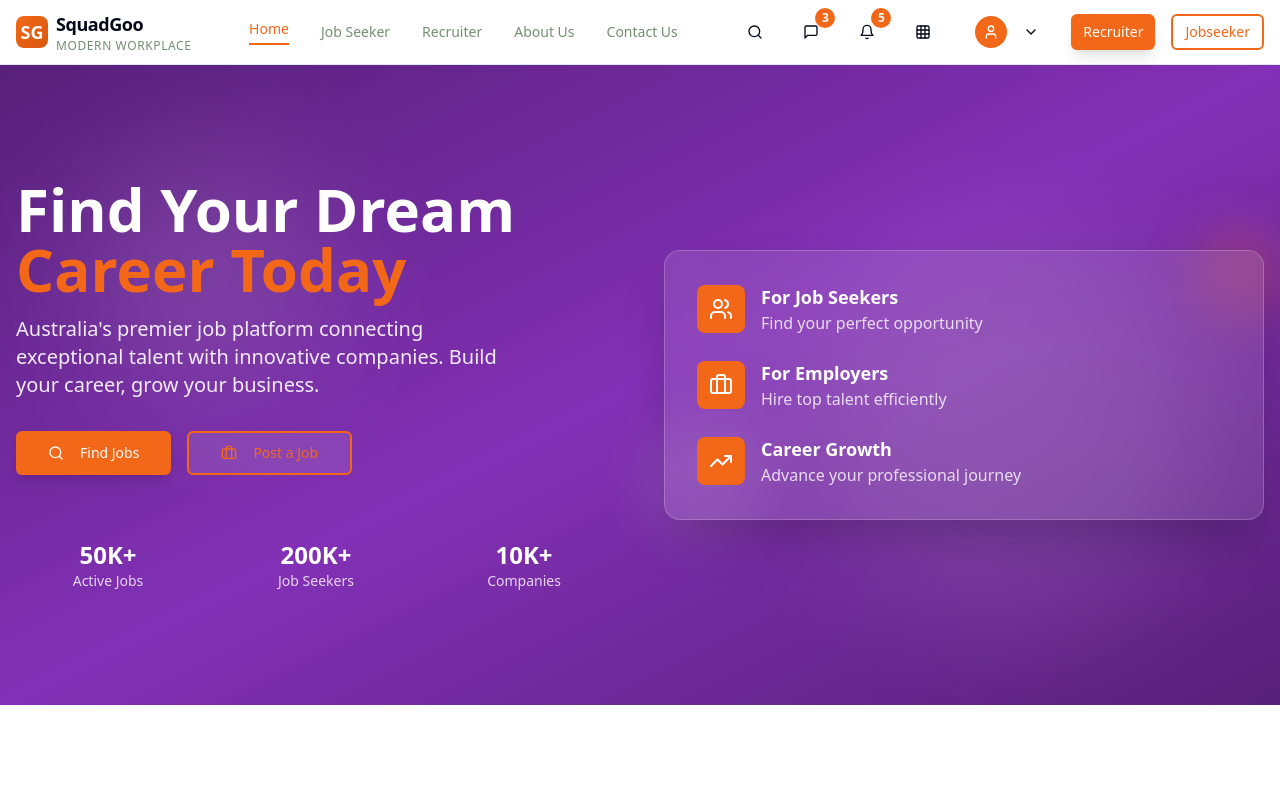
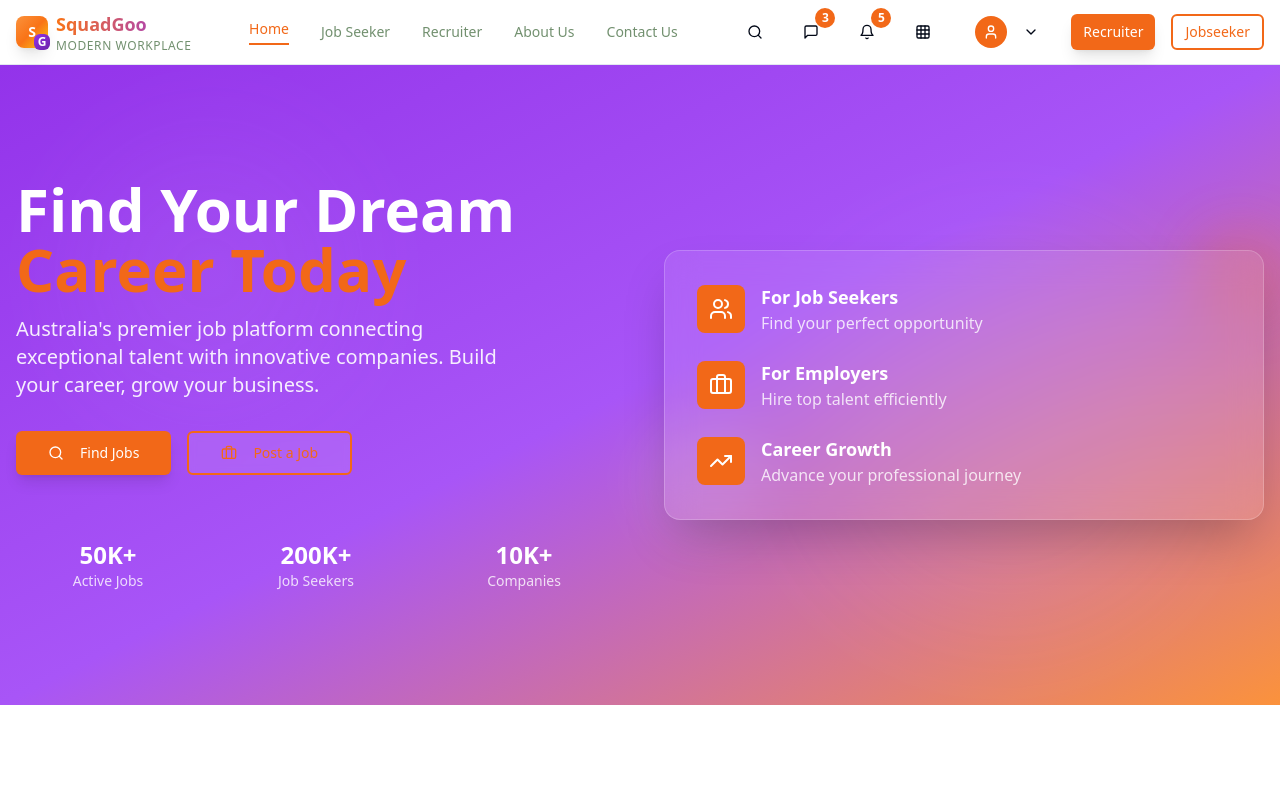
Before and after one commit to usman-ali27/squad-goo, a React (Vite) app: page / in a window 1280 px wide. Shown: the top 789 px of the page. Built offline with nearby package versions, Linux system fonts and the light colour scheme; the HTML template or start-up script is replaced by a standard one.

Commit message:
Add new images

```diff
--- a/src/components/home/HeroSection.tsx
+++ b/src/components/home/HeroSection.tsx
@@ -3,11 +3,12 @@ import { Search, Briefcase, Users, TrendingUp } from "lucide-react";
 
 const HeroSection = () => {
   return (
-    <section className="relative bg-gradient-to-br from-primary via-primary-light to-primary min-h-[80vh] flex items-center overflow-hidden">
-      {/* Background Pattern */}
-      <div className="absolute inset-0 opacity-10">
+    <section className="relative bg-gradient-to-br from-purple-600 via-purple-500 to-orange-400 min-h-[80vh] flex items-center overflow-hidden">
+      {/* Background Pattern with workspace elements */}
+      <div className="absolute inset-0 opacity-5">
         <div className="absolute top-20 left-20 w-64 h-64 bg-white rounded-full blur-3xl"></div>
         <div className="absolute bottom-20 right-20 w-96 h-96 bg-white rounded-full blur-3xl"></div>
+        <div className="absolute inset-0 bg-gradient-to-r from-transparent via-white/5 to-transparent"></div>
       </div>
 
       <div className="container mx-auto px-4 relative z-10">
--- a/src/components/layout/Header.tsx
+++ b/src/components/layout/Header.tsx
@@ -31,11 +31,18 @@ const Header = () => {
         <div className="flex h-16 items-center justify-between">
           {/* Logo */}
           <Link to="/" className="flex items-center space-x-2">
-            <div className="flex h-8 w-8 items-center justify-center rounded-lg bg-gradient-to-br from-accent to-accent-hover">
-              <span className="text-lg font-bold text-white">SG</span>
+            <div className="relative">
+              <div className="w-8 h-8 bg-gradient-to-br from-orange-400 via-orange-500 to-yellow-400 rounded-lg flex items-center justify-center shadow-lg">
+                <span className="text-sm font-bold text-white">S</span>
+              </div>
+              <div className="absolute -right-0.5 -bottom-0.5 w-4 h-4 bg-gradient-to-br from-purple-600 to-purple-800 rounded-md flex items-center justify-center">
+                <span className="text-xs font-bold text-white">G</span>
+              </div>
             </div>
             <div className="flex flex-col">
-              <span className="text-lg font-bold tracking-tight">SquadGoo</span>
+              <span className="text-lg font-bold bg-gradient-to-r from-orange-500 to-purple-600 bg-clip-text text-transparent">
+                SquadGoo
+              </span>
               <span className="text-xs text-muted-foreground uppercase tracking-wider">Modern Workplace</span>
             </div>
           </Link>
--- a/src/pages/Auth/Login.tsx
+++ b/src/pages/Auth/Login.tsx
@@ -54,12 +54,19 @@ const Login = () => {
           <CardHeader className="text-center pb-8">
             {/* Logo */}
             <div className="flex justify-center mb-6">
-              <div className="flex items-center space-x-2">
-                <div className="flex h-12 w-12 items-center justify-center rounded-xl bg-gradient-to-br from-accent to-accent-hover">
-                  <span className="text-xl font-bold text-white">SG</span>
+              <div className="flex items-center space-x-3">
+                <div className="relative">
+                  <div className="w-12 h-12 bg-gradient-to-br from-orange-400 via-orange-500 to-yellow-400 rounded-xl flex items-center justify-center shadow-lg">
+                    <span className="text-xl font-bold text-white">S</span>
+                  </div>
+                  <div className="absolute -right-1 -bottom-1 w-6 h-6 bg-gradient-to-br from-purple-600 to-purple-800 rounded-lg flex items-center justify-center">
+                    <span className="text-sm font-bold text-white">G</span>
+                  </div>
                 </div>
                 <div className="flex flex-col">
-                  <span className="text-xl font-bold tracking-tight">SquadGoo</span>
+                  <span className="text-2xl font-bold bg-gradient-to-r from-orange-500 to-purple-600 bg-clip-text text-transparent">
+                    SquadGoo
+                  </span>
                   <span className="text-xs text-muted-foreground uppercase tracking-wider">Modern Workplace</span>
                 </div>
               </div>
--- a/src/pages/Auth/Register.tsx
+++ b/src/pages/Auth/Register.tsx
@@ -82,12 +82,19 @@ const Register = () => {
           <CardHeader className="text-center pb-8">
             {/* Logo */}
             <div className="flex justify-center mb-6">
-              <div className="flex items-center space-x-2">
-                <div className="flex h-12 w-12 items-center justify-center rounded-xl bg-gradient-to-br from-accent to-accent-hover">
-                  <span className="text-xl font-bold text-white">SG</span>
+              <div className="flex items-center space-x-3">
+                <div className="relative">
+                  <div className="w-12 h-12 bg-gradient-to-br from-orange-400 via-orange-500 to-yellow-400 rounded-xl flex items-center justify-center shadow-lg">
+                    <span className="text-xl font-bold text-white">S</span>
+                  </div>
+                  <div className="absolute -right-1 -bottom-1 w-6 h-6 bg-gradient-to-br from-purple-600 to-purple-800 rounded-lg flex items-center justify-center">
+                    <span className="text-sm font-bold text-white">G</span>
+                  </div>
                 </div>
                 <div className="flex flex-col">
-                  <span className="text-xl font-bold tracking-tight">SquadGoo</span>
+                  <span className="text-2xl font-bold bg-gradient-to-r from-orange-500 to-purple-600 bg-clip-text text-transparent">
+                    SquadGoo
+                  </span>
                   <span className="text-xs text-muted-foreground uppercase tracking-wider">Modern Workplace</span>
                 </div>
               </div>
```
